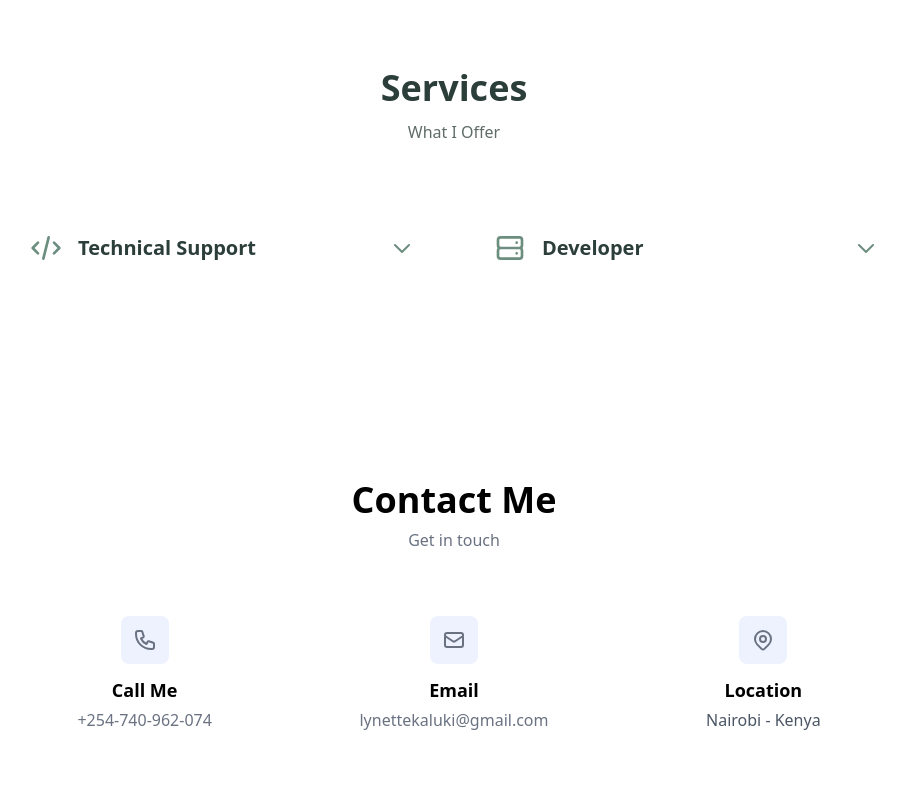
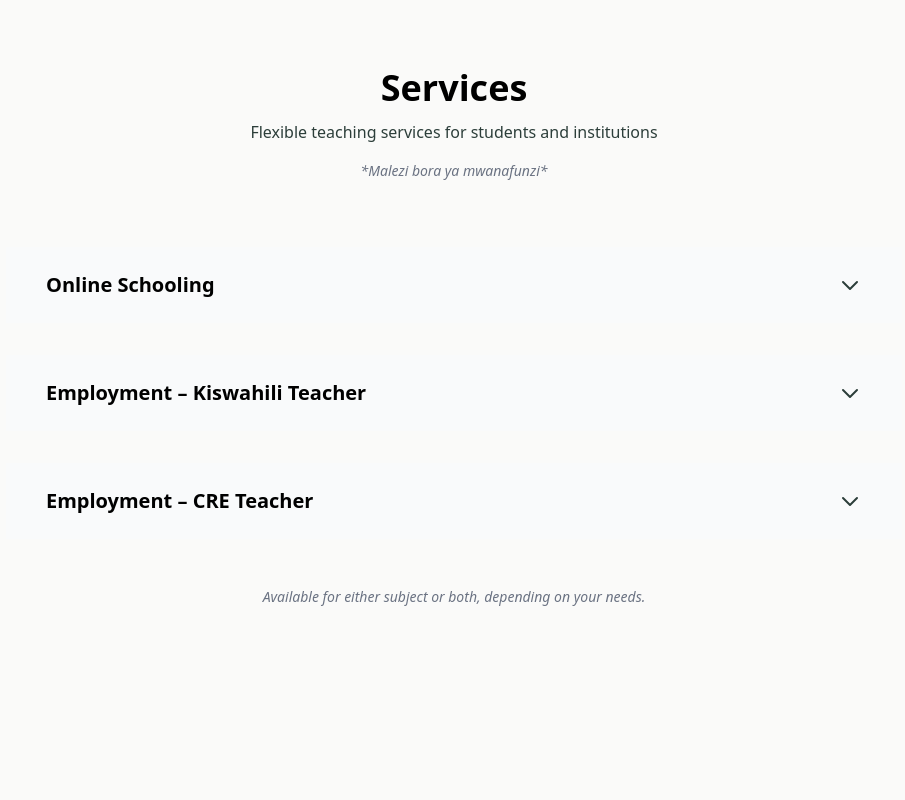
Before and after one commit to Mwandii/kaluki-website, a React (Vite) app: page / in a window 1280 px wide. Shown: the part 1580-2380 px from the top of the page, without its empty margins (186-1091 px from the left). Built offline with nearby package versions, Linux system fonts and the light colour scheme.

Commit message:
feat: add education section

```diff
--- a/src/components/About.jsx
+++ b/src/components/About.jsx
@@ -8,12 +8,12 @@ function About() {
         </h2>
 
         {/* Content Container */}
-        <div className="flex flex-col md:flex-row  gap-8 md:gap-12 lg:gap-16">
+        <div className="flex flex-col md:flex-row items-center gap-8 md:gap-12 lg:gap-16">
           {/* Image */}
           <div className="w-full  flex justify-center">
-            <div className="relative w-64 h-64 md:w-80 md:h-80 lg:w-96 lg:h-96">
+            <div className="relative w-64 h-64 md:w-120 md:h-80">
               <img
-                src="https://images.unsplash.com/photo-1573496799515-eebbb63814f2?w=400&auto=format&fit=crop&q=60&ixlib=rb-4.1.0&ixid=M3wxMjA3fDB8MHxzZWFyY2h8Mnx8YmxhY2slMjBmZW1hbGUlMjB0ZWFjaGVyfGVufDB8fDB8fHww"
+                src="https://images.unsplash.com/photo-1573167474706-deb8c54d0bc7?w=500&auto=format&fit=crop&q=60&ixlib=rb-4.1.0&ixid=M3wxMjA3fDB8MHxzZWFyY2h8Mzl8fGJsYWNrJTIwZmVtYWxlJTIwdGVhY2hlcnxlbnwwfHwwfHx8MA%3D%3D"
                 alt="Developer illustration"
                 className="w-full h-full object-cover rounded-2xl shadow-[0_8px_24px_#6B8E7F26]"
               />
--- a/src/components/ContactMe.jsx
+++ b/src/components/ContactMe.jsx
@@ -1,6 +1,6 @@
 function ContactMe() {
   return (
-    <section id="contact" className="py-16 md:py-24 px-6 md:px-12 lg:px-24 bg-white">
+    <section id="contact" className="py-16 md:py-24 px-6 md:px-12 lg:px-24 bg-stone-50">
       <div className="max-w-4xl mx-auto">
         {/* Section Title */}
         <div className="text-center mb-12 md:mb-16">
--- /dev/null
+++ b/src/components/Education.jsx
@@ -0,0 +1,121 @@
+import { useState } from 'react';
+
+function Education() {
+  const [openSection, setOpenSection] = useState(null);
+
+  const toggleSection = (section) => {
+    setOpenSection(openSection === section ? null : section);
+  };
+
+  return (
+    <section
+      id="education"
+      className="py-16 md:py-24 px-6 md:px-12 lg:px-24 bg-white"
+    >
+      <div className="max-w-4xl mx-auto">
+        {/* Section Title */}
+        <h2 className="text-3xl md:text-4xl font-bold text-center text-[#2C3E3A] mb-3">
+          Education
+        </h2>
+        <p className="text-center text-[#5F6C67] mb-4">
+          Academic background and professional training
+        </p>
+        <p className="text-center text-sm italic text-[#6B8E7F] mb-12 md:mb-16">
+          *Elimu ni msingi wa maendeleo*
+        </p>
+
+        {/* Education Items */}
+        <div className="flex flex-col gap-6">
+          {/* Masters Degree */}
+          <div>
+            <button
+              onClick={() => toggleSection('masters')}
+              className="w-full flex items-center justify-between p-6 bg-stone-50 hover:bg-stone-100 transition-colors"
+            >
+              <div>
+                <p className="text-sm text-[#6B8E7F] mb-1">
+                  Master’s Degree
+                </p>
+                <span className="text-lg md:text-xl font-semibold text-[#2C3E3A]">
+                  Master of Arts – Mount Kenya University
+                </span>
+              </div>
+              <svg
+                className={`w-6 h-6 text-[#6B8E7F] transition-transform ${
+                  openSection === 'masters' ? 'rotate-180' : ''
+                }`}
+                fill="none"
+                stroke="currentColor"
+                viewBox="0 0 24 24"
+              >
+                <path strokeLinecap="round" strokeLinejoin="round" strokeWidth={2} d="M19 9l-7 7-7-7" />
+              </svg>
+            </button>
+
+            <div
+              className={`overflow-hidden transition-all duration-300 ${
+                openSection === 'masters' ? 'max-h-48' : 'max-h-0'
+              }`}
+            >
+              <div className="px-6 pb-6 text-[#5F6C67] text-sm md:text-base">
+                <p>
+                  Completed a Master of Arts degree at Mount Kenya University,
+                  with advanced training in subject mastery, educational research,
+                  and learner-centered teaching approaches.
+                </p>
+              </div>
+            </div>
+          </div>
+
+          {/* Bachelors Degree */}
+          <div>
+            <button
+              onClick={() => toggleSection('bachelors')}
+              className="w-full flex items-center justify-between p-6 bg-stone-50 hover:bg-stone-100 transition-colors"
+            >
+              <div>
+                <p className="text-sm text-[#6B8E7F] mb-1">
+                  Bachelor’s Degree
+                </p>
+                <span className="text-lg md:text-xl font-semibold text-[#2C3E3A]">
+                  Bachelor of Arts – Embu University
+                </span>
+              </div>
+              <svg
+                className={`w-6 h-6 text-[#6B8E7F] transition-transform ${
+                  openSection === 'bachelors' ? 'rotate-180' : ''
+                }`}
+                fill="none"
+                stroke="currentColor"
+                viewBox="0 0 24 24"
+              >
+                <path strokeLinecap="round" strokeLinejoin="round" strokeWidth={2} d="M19 9l-7 7-7-7" />
+              </svg>
+            </button>
+
+            <div
+              className={`overflow-hidden transition-all duration-300 ${
+                openSection === 'bachelors' ? 'max-h-48' : 'max-h-0'
+              }`}
+            >
+              <div className="px-6 pb-6 text-[#5F6C67] text-sm md:text-base">
+                <p>
+                  Pursued a Bachelor of Arts degree at Embu University,
+                  building a strong academic foundation in Kiswahili,
+                  Christian Religious Education, and effective teaching practice.
+                </p>
+              </div>
+            </div>
+          </div>
+        </div>
+
+        {/* Closing line */}
+        <p className="text-center text-sm text-[#6B8E7F] mt-12 italic">
+          Grounded in knowledge, guided by values.
+        </p>
+      </div>
+    </section>
+  );
+}
+
+export default Education;
--- a/src/components/Footer.jsx
+++ b/src/components/Footer.jsx
@@ -1,4 +1,4 @@
-    import { FaGithub, FaLinkedin, FaTwitter } from "react-icons/fa";
+    import { FaGithub, FaInstagram, FaLinkedin, FaTwitter } from "react-icons/fa";
 
 function Footer() {
   return (
@@ -55,7 +55,7 @@ function Footer() {
               className="text-gray-500 hover:text-white transition-colors"
               aria-label="GitHub"
             >
-              <FaGithub />
+              <FaInstagram />
             </a>
           </div>
         </div>
--- a/src/components/Skills.jsx
+++ b/src/components/Skills.jsx
@@ -1,69 +1,65 @@
 import { useState } from 'react';
 
-function Skills() {
+function Services() {
   const [openSection, setOpenSection] = useState(null);
 
   const toggleSection = (section) => {
     setOpenSection(openSection === section ? null : section);
   };
 
-  const Developer = [
-    { name: 'Grafana', level: 70 },
-    { name: 'Python', level: 85 },
-    { name: 'ELK', level: 90 },
-    { name: 'Cloud Support(AWS & Huawei Cloud)', level: 90 },
-    { name: 'On prem Support', level: 95 },
-    { name: 'Database Management (oracle, PostgreSL, MySQL, myssl, Cassandra, mongoDB)', level: 95 },
-    { name: 'Tibco', level: 95 },
-    { name: 'Openshift', level: 95 },
-    { name: 'Linux', level: 90 },
-    { name: 'Technical Troubleshooting', level: 95 },
+  const onlineSchooling = [
+    'Live online Kiswahili lessons',
+    'Live online CRE lessons',
+    'Homework assistance and follow-up',
+    'Exam revision and learner support',
+    'Flexible scheduling'
   ];
 
-  const TechnicalSupport = [
-    { name: 'HTML & CSS', level: 90 },
-    { name: 'JavaScript', level: 85 },
-    { name: 'React', level: 88 },
-    { name: 'Vue JS', level: 90 },
-    { name: 'Bootstrap', level: 92 },
-    { name: 'Tailwind CSS', level: 87 },
-    { name: 'Node.js', level: 85 },
-    { name: 'Python', level: 85 },
-    { name: 'REST APIs', level: 90 },
+  const employmentKiswahili = [
+    'Available for full-time or part-time roles',
+    'Primary or secondary level',
+    'Kenyan curriculum experience',
+    'Strong language foundation and assessment support'
+  ];
+
+  const employmentCRE = [
+    'Available for full-time or part-time roles',
+    'Faith-based and values-centered teaching',
+    'Curriculum-aligned lesson delivery',
+    'Student mentorship and guidance'
   ];
 
   return (
-    <section id="skills" className="py-16 md:py-24 px-6 md:px-12 lg:px-24 bg-white">
+    <section
+      id="services"
+      className="py-16 md:py-24 px-6 md:px-12 lg:px-24 bg-stone-50"
+    >
       <div className="max-w-4xl mx-auto">
         {/* Section Title */}
-        <h2 className="text-3xl md:text-4xl font-bold text-center text-[#2C3E3A] mb-3">
+        <h2 className="text-3xl md:text-4xl font-bold text-center text-black mb-3">
           Services
         </h2>
-        <p className="text-center text-[#5F6C67] mb-12 md:mb-16">
-          What I Offer
+        <p className="text-center text-[#2C3E3A] mb-4">
+          Flexible teaching services for students and institutions
+        </p>
+        <p className="text-center text-sm italic text-gray-500 leading-relaxed mb-12 md:mb-16">
+          *Malezi bora ya mwanafunzi*
         </p>
 
-        {/* Skills Container */}
-        <div className="flex flex-col md:grid md:grid-cols-2 gap-6 md:gap-8">
-          {/* Frontend Developer */}
-          <div className="">
+        {/* Services Container */}
+        <div className="flex flex-col gap-6 md:gap-8">
+          {/* Online Schooling */}
+          <div className=''>
             <button
-              onClick={() => toggleSection('frontend')}
-              className="w-full flex items-center justify-between p-6 bg-white hover:bg-gray-50 hover:cursor-pointer transition-colors"
+              onClick={() => toggleSection('online')}
+              className="w-full flex items-center justify-between py-6 px-10 bg-gray-50 hover:bg-gray-100 hover:cursor-pointer hover:rounded-full transition-colors"
             >
-              <div className="flex items-center gap-4">
-                <div className="text-2xl md:text-3xl text-[#6B8E7F]">
-                  <svg className="w-8 h-8" fill="none" stroke="currentColor" viewBox="0 0 24 24">
-                    <path strokeLinecap="round" strokeLinejoin="round" strokeWidth={2} d="M10 20l4-16m4 4l4 4-4 4M6 16l-4-4 4-4" />
-                  </svg>
-                </div>
-                <span className="text-lg md:text-xl font-semibold text-[#2C3E3A]">
-                  Technical Support
-                </span>
-              </div>
+              <span className="text-lg md:text-xl font-semibold text-black">
+                Online Schooling
+              </span>
               <svg
-                className={`w-6 h-6 text-[#6B8E7F] transition-transform ${
-                  openSection === 'frontend' ? 'rotate-180' : ''
+                className={`w-6 h-6 text-[#2C3E3A] transition-transform ${
+                  openSection === 'online' ? 'rotate-180' : ''
                 }`}
                 fill="none"
                 stroke="currentColor"
@@ -73,50 +69,33 @@ function Skills() {
               </svg>
             </button>
 
-            {/* Frontend Skills Dropdown */}
             <div
               className={`overflow-hidden transition-all duration-300 ${
-                openSection === 'frontend' ? 'max-h-96 overflow-y-auto' : 'max-h-0'
+                openSection === 'online' ? 'max-h-80' : 'max-h-0'
               }`}
             >
-              <div className="px-6 pb-6 flex flex-col gap-4">
-                {Developer.map((skill, index) => (
-                  <div key={index}>
-                    <div className="flex justify-between mb-1">
-                      <span className="text-sm font-medium text-[#2C3E3A]">{skill.name}</span>
-                      <span className="text-sm text-[#5F6C67]">{skill.level}%</span>
-                    </div>
-                    <div className="w-full bg-[#E8EDE9] rounded-full h-2">
-                      <div
-                        className="bg-[#6B8E7F] h-2 rounded-full transition-all duration-500"
-                        style={{ width: `${skill.level}%` }}
-                      ></div>
-                    </div>
-                  </div>
+              <ul className="px-6 pb-6 space-y-3 text-[#5F6C67]">
+                {onlineSchooling.map((item, index) => (
+                  <li key={index} className="text-sm md:text-base">
+                    • {item}
+                  </li>
                 ))}
-              </div>
+              </ul>
             </div>
           </div>
 
-          {/* Technical Support */}
-          <div className="">
+          {/* Employment – Kiswahili */}
+          <div>
             <button
-              onClick={() => toggleSection('backend')}
-              className="w-full flex items-center justify-between p-6 bg-white hover:bg-gray-50 hover:cursor-pointer transition-colors"
+              onClick={() => toggleSection('kiswahili')}
+              className="w-full flex items-center justify-between py-6 px-10 bg-gray-50 hover:bg-gray-100 hover:cursor-pointer hover:rounded-full transition-colors"
             >
-              <div className="flex items-center gap-4">
-                <div className="text-2xl md:text-3xl text-[#6B8E7F]">
-                  <svg className="w-8 h-8" fill="none" stroke="currentColor" viewBox="0 0 24 24">
-                    <path strokeLinecap="round" strokeLinejoin="round" strokeWidth={2} d="M5 12h14M5 12a2 2 0 01-2-2V6a2 2 0 012-2h14a2 2 0 012 2v4a2 2 0 01-2 2M5 12a2 2 0 00-2 2v4a2 2 0 002 2h14a2 2 0 002-2v-4a2 2 0 00-2-2m-2-4h.01M17 16h.01" />
-                  </svg>
-                </div>
-                <span className="text-lg md:text-xl font-semibold text-[#2C3E3A]">
-                  Developer
-                </span>
-              </div>
+              <span className="text-lg md:text-xl font-semibold text-black">
+                Employment – Kiswahili Teacher
+              </span>
               <svg
-                className={`w-6 h-6 text-[#6B8E7F] transition-transform ${
-                  openSection === 'backend' ? 'rotate-180' : ''
+                className={`w-6 h-6 text-[#2C3E3A] transition-transform ${
+                  openSection === 'kiswahili' ? 'rotate-180' : ''
                 }`}
                 fill="none"
                 stroke="currentColor"
@@ -126,34 +105,65 @@ function Skills() {
               </svg>
             </button>
 
-            {/* Backend Skills Dropdown */}
             <div
               className={`overflow-hidden transition-all duration-300 ${
-                openSection === 'backend' ? 'max-h-96 overflow-y-auto' : 'max-h-0'
+                openSection === 'kiswahili' ? 'max-h-80' : 'max-h-0'
               }`}
             >
-              <div className="px-6 pb-6 flex flex-col gap-4">
-                {TechnicalSupport.map((skill, index) => (
-                  <div key={index}>
-                    <div className="flex justify-between mb-1">
-                      <span className="text-sm font-medium text-[#2C3E3A]">{skill.name}</span>
-                      <span className="text-sm text-[#5F6C67]">{skill.level}%</span>
-                    </div>
-                    <div className="w-full bg-[#E8EDE9] rounded-full h-2">
-                      <div
-                        className="bg-[#6B8E7F] h-2 rounded-full transition-all duration-500"
-                        style={{ width: `${skill.level}%` }}
-                      ></div>
-                    </div>
-                  </div>
+              <ul className="px-6 pb-6 space-y-3 text-[#5F6C67]">
+                {employmentKiswahili.map((item, index) => (
+                  <li key={index} className="text-sm md:text-base">
+                    • {item}
+                  </li>
                 ))}
-              </div>
+              </ul>
+            </div>
+          </div>
+
+          {/* Employment – CRE */}
+          <div>
+            <button
+              onClick={() => toggleSection('cre')}
+              className="w-full flex items-center justify-between py-6 px-10 bg-gray-50 hover:bg-gray-100 hover:cursor-pointer hover:rounded-full transition-colors"
+            >
+              <span className="text-lg md:text-xl font-semibold text-black">
+                Employment – CRE Teacher
+              </span>
+              <svg
+                className={`w-6 h-6 text-[#2C3E3A] transition-transform ${
+                  openSection === 'cre' ? 'rotate-180' : ''
+                }`}
+                fill="none"
+                stroke="currentColor"
+                viewBox="0 0 24 24"
+              >
+                <path strokeLinecap="round" strokeLinejoin="round" strokeWidth={2} d="M19 9l-7 7-7-7" />
+              </svg>
+            </button>
+
+            <div
+              className={`overflow-hidden transition-all duration-300 ${
+                openSection === 'cre' ? 'max-h-80' : 'max-h-0'
+              }`}
+            >
+              <ul className="px-6 pb-6 space-y-3 text-[#5F6C67]">
+                {employmentCRE.map((item, index) => (
+                  <li key={index} className="text-sm md:text-base">
+                    • {item}
+                  </li>
+                ))}
+              </ul>
             </div>
           </div>
         </div>
+
+        {/* Small note */}
+        <p className="text-center text-sm text-gray-500 mt-12 italic">
+          Available for either subject or both, depending on your needs.
+        </p>
       </div>
     </section>
   );
 }
 
-export default Skills;
+export default Services;
```
Also changed, not shown: src/components/Hero.jsx (+4 -4 lines).
